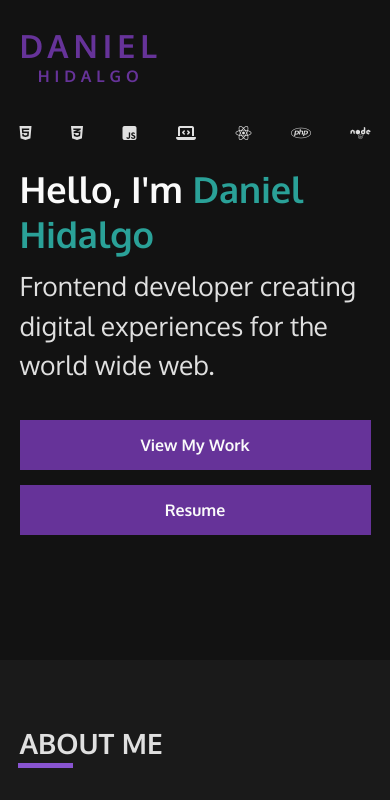
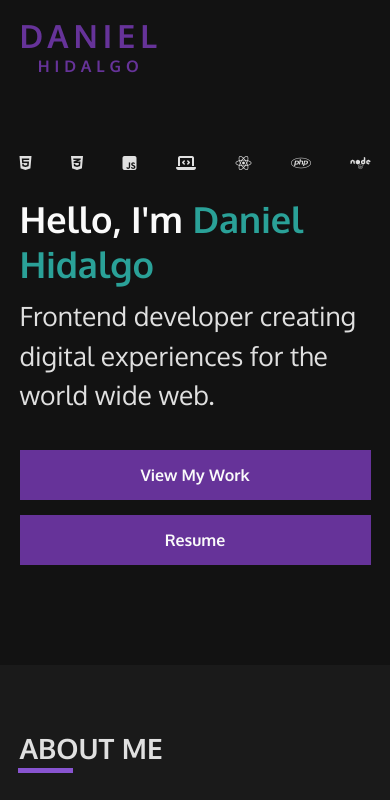
Before and after one commit to jidalgo11/portfolio, a plain HTML site: page index.html in a window 390 px wide. Shown: the top 800 px of the page. Drawn offline with Linux system fonts and the light colour scheme.

Commit message:
adjusted header height for responsive styles

```diff
--- a/sass/style.scss
+++ b/sass/style.scss
@@ -255,12 +255,11 @@ footer {
 
 @media screen and (max-width: 1025px) {
 	header {
-		.container {
-			.logo {
+		padding: 20px 0;
+		.container .logo {
 			font-size: 2.1em;
 			span {
 				font-size: 1.1rem;
-				}
 			}
 		}
 	}
@@ -310,14 +309,17 @@ footer {
 }
 
 @media screen and (max-width: 770px) {
-	header .container .logo {
+	header {
+		padding: 15px 0;
+		.container .logo {
 			font-size: 2em;
 			span {
 				font-size: 1rem;
 			}
 		}
+	}
 	.hero {
-		padding: 125px 0;
+		padding: 155px 0 100px 0;
 		.hero-content {
 			gap: 25px;
 			&-info {
```
Also changed, not shown: css/style.min.css. Lines whose indentation alone changed are shown as unchanged.
